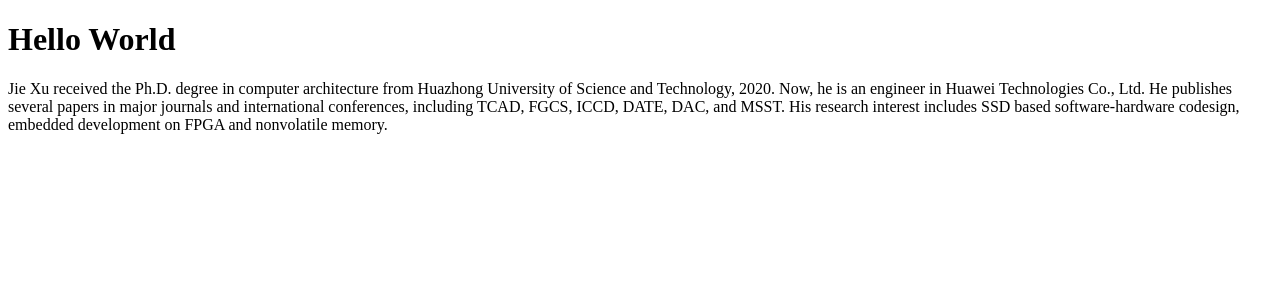
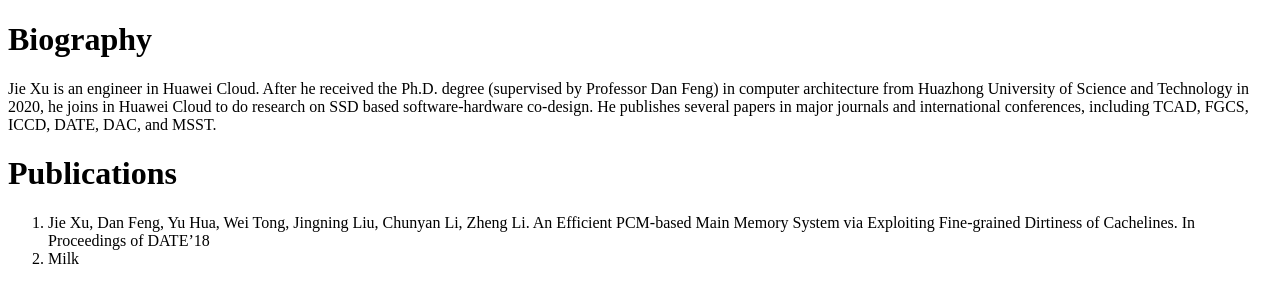
Before and after one commit to jieDSAL/jieDSAL.github.io, a plain HTML site: page index.html in a window 1280 px wide. Drawn offline with Linux system fonts and the light colour scheme.

Commit message:
Update index.html

```diff
--- a/index.html
+++ b/index.html
@@ -5,7 +5,12 @@
     <title>Biography</title>
   </head>
   <body>
-    <h1>Hello World</h1>
-    <p>Jie Xu received the Ph.D. degree in computer architecture from Huazhong University of Science and Technology, 2020. Now, he is an engineer in Huawei Technologies Co., Ltd. He publishes several papers in major journals and international conferences, including TCAD, FGCS, ICCD, DATE, DAC, and MSST. His research interest includes SSD based software-hardware codesign, embedded development on FPGA and nonvolatile memory.</p>
+    <h1>Biography</h1>
+    <p>Jie Xu is an engineer in Huawei Cloud. After he received the Ph.D. degree (supervised by Professor Dan Feng) in computer architecture from Huazhong University of Science and Technology in 2020, he joins in Huawei Cloud to do research on SSD based software-hardware co-design. He publishes several papers in major journals and international conferences, including TCAD, FGCS, ICCD, DATE, DAC, and MSST. </p>
+    <h1>Publications</h1>
+    <ol>
+      <li>Jie Xu, Dan Feng, Yu Hua, Wei Tong, Jingning Liu, Chunyan Li, Zheng Li. An Efficient PCM-based Main Memory System via Exploiting Fine-grained Dirtiness of Cachelines. In Proceedings of DATE’18 </li>
+      <li>Milk</li>
+    </ol>
   </body>
 </html>
```
